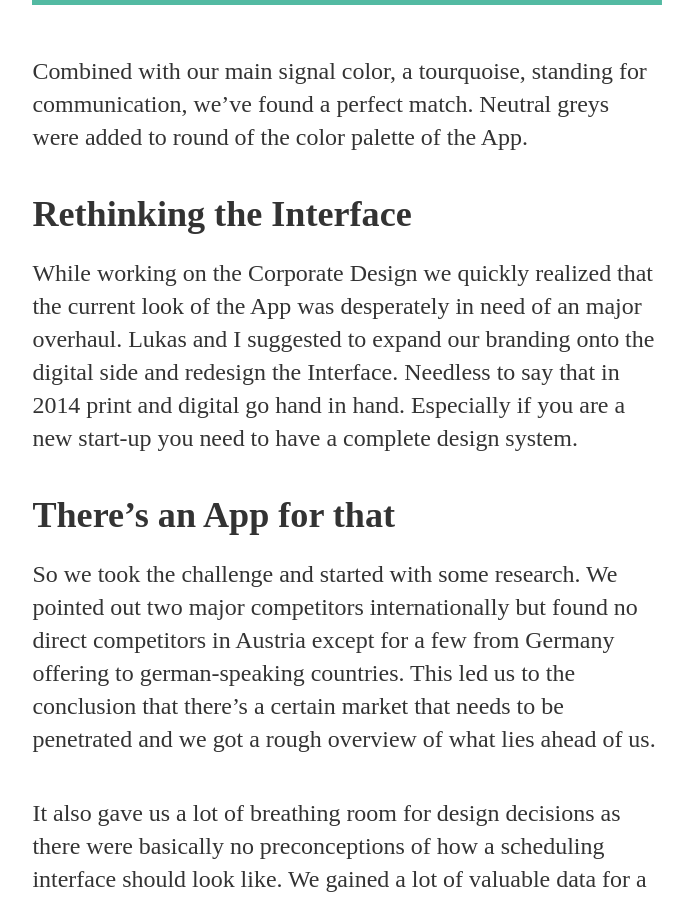
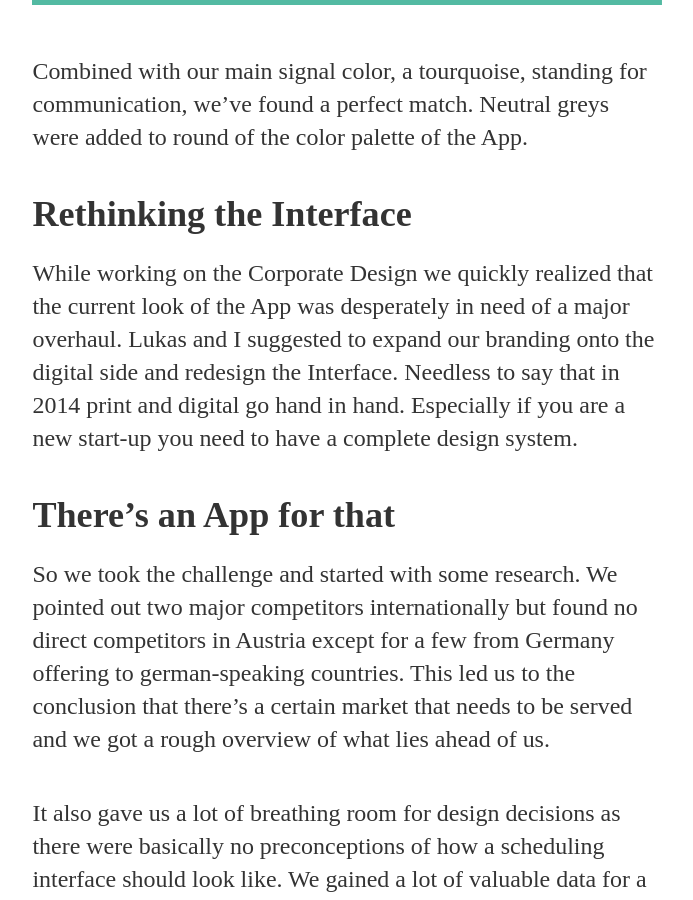
Before and after one commit to Reinpal/reinpal.github.io, a Jekyll site: the page built from work/_posts/2014-11-22-tenato.md, in a window 1280 px wide and 900 px high, scrolled down 3572 px. Shown: the whole window, without its empty margins (293-986 px from the left). Built offline with Jekyll 4.4.1, drawn with Linux system fonts in a browser that asks for light colours; some of the changed text lies outside the part shown.

Commit message:
text corrections

```diff
--- a/_layouts/about.html
+++ b/_layouts/about.html
@@ -56,15 +56,15 @@
      <img src="../../assets/dist/general/img/values_6.jpg" alt="The final version of the website" srcset="../../assets/dist/general/img/values_6-small.jpg 250w, ../../assets/dist/general/img/values_6-medium.jpg 500w, ../../assets/dist/general/img/values_6-large.jpg 700w" sizes="(min-width: 31.25em) 66vw, (min-width: 56.25em) 50vw, 100vw">
       <figcaption>
           <h2>Working in <span>multidisciplinary</span> Teams</h2>
-          <p>Wether in Webdesign or Filmmaking you always work with people from different fields. That's where I grow strong.</p>
+          <p>Whether in Webdesign or Filmmaking you always work with people from different fields. That's where I grow strong.</p>
       </figcaption>
     </figure>
 
     <figure class="value-grid-item animated">
       <img src="../../assets/dist/general/img/values_2.jpg" alt="The final version of the website" srcset="../../assets/dist/general/img/values_2-small.jpg 250w, ../../assets/dist/general/img/values_2-medium.jpg 500w, ../../assets/dist/general/img/values_2-large.jpg 700w" sizes="(min-width: 31.25em) 66vw, (min-width: 56.25em) 50vw, 100vw">
       <figcaption>
-          <h2>Conveying a <span>brands </span>key values</h2>
-          <p>Content is key when it comes to building a Website.</p>
+          <h2>Conveying a <span>brand's </span>key values</h2>
+          <p>Content is the most important thing when it comes to building a Website.</p>
       </figcaption>
     </figure>
 
--- a/work/_posts/2014-11-22-tenato.md
+++ b/work/_posts/2014-11-22-tenato.md
@@ -40,15 +40,15 @@
 
 ## Rethinking the Interface
 
-While working on the Corporate Design we quickly realized that the current look of the App was desperately in need of an major overhaul. Lukas and I suggested to expand our branding onto the digital side and redesign the Interface. Needless to say that in 2014 print and digital go hand in hand. Especially if you are a new start-up you need to have a complete design system.
+While working on the Corporate Design we quickly realized that the current look of the App was desperately in need of a major overhaul. Lukas and I suggested to expand our branding onto the digital side and redesign the Interface. Needless to say that in 2014 print and digital go hand in hand. Especially if you are a new start-up you need to have a complete design system.
 
 ## There&#x2019;s an App for that
 
-So we took the challenge and started with some research. We pointed out two major competitors internationally but found no direct competitors in Austria except for a few from Germany offering to german-speaking countries. This led us to the conclusion that there&#x2019;s a certain market that needs to be penetrated and we got a rough overview of what lies ahead of us.
+So we took the challenge and started with some research. We pointed out two major competitors internationally but found no direct competitors in Austria except for a few from Germany offering to german-speaking countries. This led us to the conclusion that there&#x2019;s a certain market that needs to be served and we got a rough overview of what lies ahead of us.
 
-It also gave us a lot of breathing room for design decisions as there were basically no preconceptions of how a scheduling interface should look like. We gained a lot of valuable data for  a long-term strategy concerning feature implementation and development of the app.
+It also gave us a lot of breathing room for design decisions as there were basically no preconceptions of how a scheduling interface should look like. We gained a lot of valuable data for a long-term strategy concerning feature implementation and development of the app.
 
-After analyzing the data we started reworking the current state of the User Interface of the App. Coincidentally we also had a UI-Design Course at University, therefore we proposed to make a seminar work based on the findings we made while working on the App. Together with our professor Mr. Konrad Baumann and the founder of tenato J&#xFC;rgen Math, we could quickly point out some general flaws within the App. Mr. Baumann was of great help during this initial phase and vice-versa he was happy that we could bring a real-world project into his course.
+After analyzing the data we started reworking the current state of the User Interface of the App. Coincidentally we also had a UI-Design Course at University, therefore we proposed to make a seminar work based on the findings we made while working on the App. Together with our professor DI Dr. Konrad Baumann and the founder of tenato J&#xFC;rgen Math, we could quickly point out some general flaws within the App. Mr. Baumann was of great help during this initial phase and vice-versa he was happy that we could bring a real-world project into his course.
 
 ## Creating the first prototypes
 
```
Also changed, not shown: other parts of work/_posts/2014-11-22-tenato.md (+1 -1 lines), about.md (+4 -4 lines), work/_posts/2014-11-15-wundertuete.md (+4 -4 lines), work/_posts/2014-11-29-sechserhaus.md (+1 -1 lines), work/_posts/2014-12-04-based.md (+2 -2 lines).
